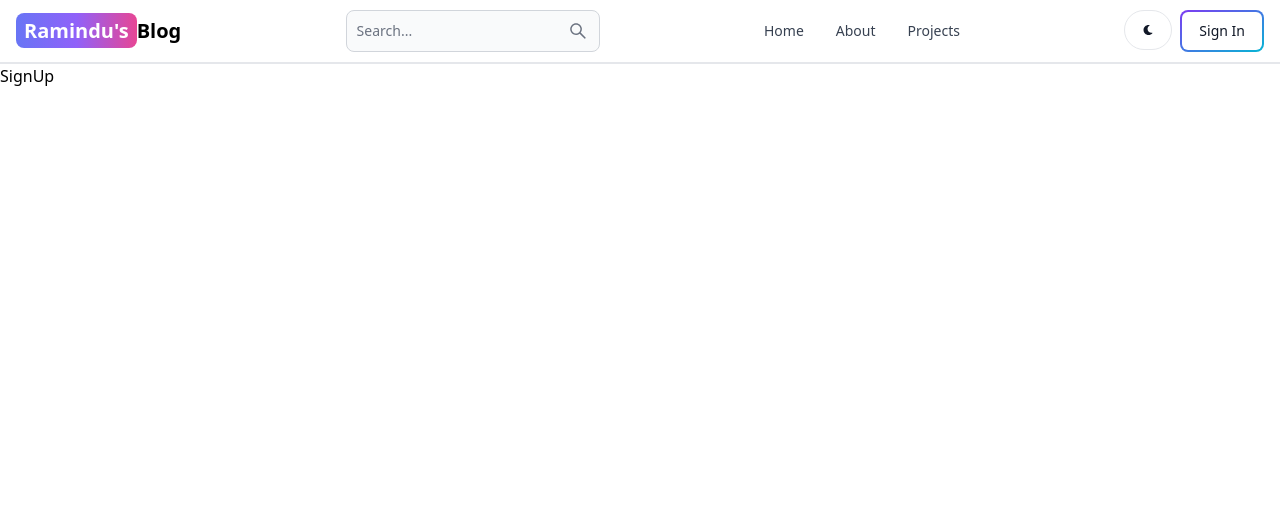
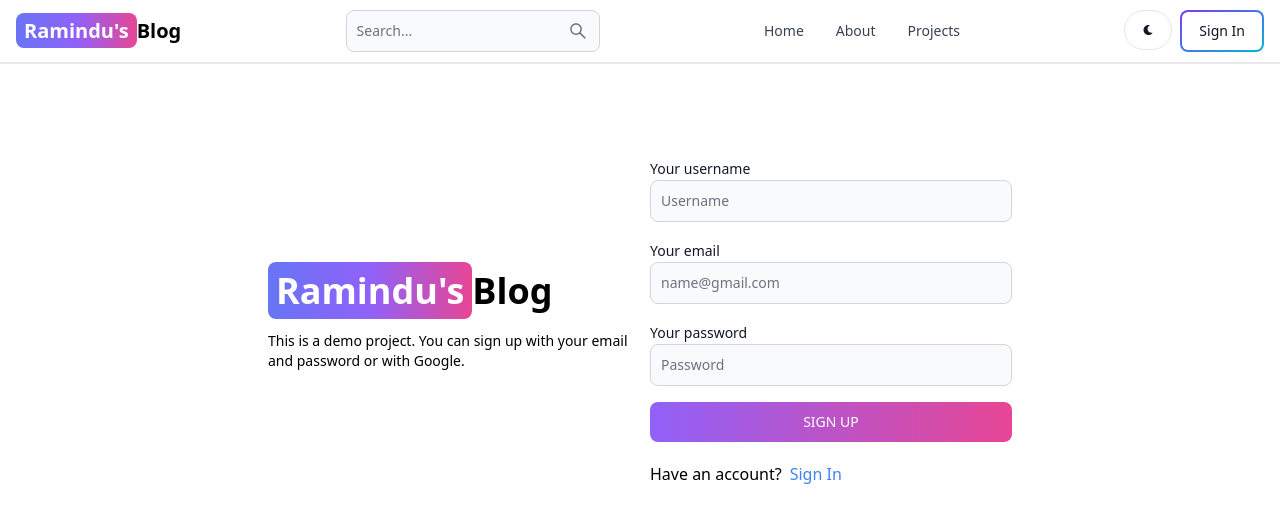
Before and after one commit to ramindu-Nimex/Blogger, a React (Vite) app in the folder frontend/: page /sign-up in a window 1280 px wide. Shown: the top 522 px of the page. Built offline with nearby package versions, Linux system fonts and the light colour scheme.

Commit message:
Create SignUp page UI

```diff
--- a/frontend/src/pages/SignUp.jsx
+++ b/frontend/src/pages/SignUp.jsx
@@ -1,8 +1,45 @@
-import React from 'react'
+import { Button, Label, TextInput } from "flowbite-react"
+import { Link } from "react-router-dom"
 
 const SignUp = () => {
   return (
-    <div>SignUp</div>
+    <div className="min-h-screen mt-20">
+      <div className="flex p-3 max-w-3xl mx-auto flex-col md:flex-row md:items-center gap-5">
+        {/* left */}
+        <div className="flex-1">
+          <Link to='/' className='font-bold dark:text-white text-4xl'>
+            <span className='px-2 py-1 bg-gradient-to-r from-indigo-500 via-purple-500 to-pink-500 rounded-lg text-white'>Ramindu's</span>
+            Blog
+          </Link>
+          <p className='text-sm mt-5'>
+            This is a demo project. You can sign up with your email and password
+            or with Google.
+          </p>
+        </div>
+        {/* right */}
+        <div className="flex-1">
+          <form className="flex flex-col gap-4">
+            <div>
+              <Label value="Your username" />
+              <TextInput type="text" placeholder="Username" id="username" />
+            </div>
+            <div>
+              <Label value="Your email" />
+              <TextInput type="email" placeholder="name@gmail.com" id="email" />
+            </div>
+            <div>
+              <Label value="Your password" />
+              <TextInput type="password" placeholder="Password" id="password" />
+            </div>
+            <Button gradientDuoTone="purpleToPink" type="submit" className="w-full">SIGN UP</Button>
+          </form>
+          <div className="flex gap-2 mt-5">
+            <span>Have an account?</span>
+            <Link to='/sign-in' className='text-blue-500'> Sign In</Link>
+          </div>
+        </div>
+      </div>
+    </div>
   )
 }
 
```
